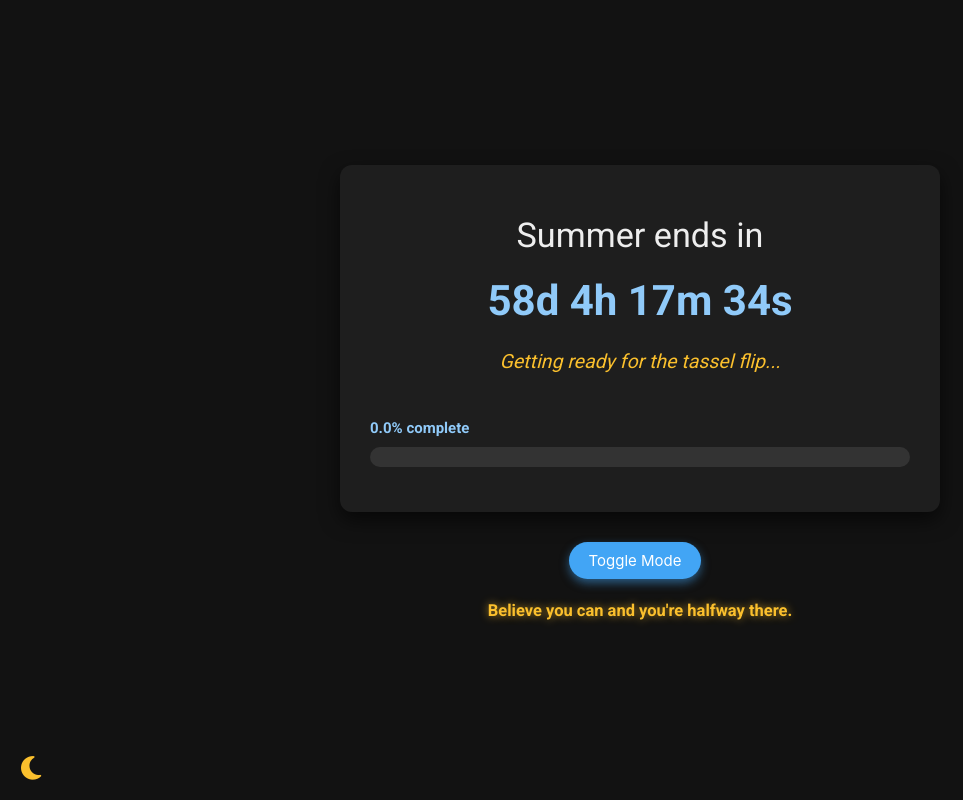
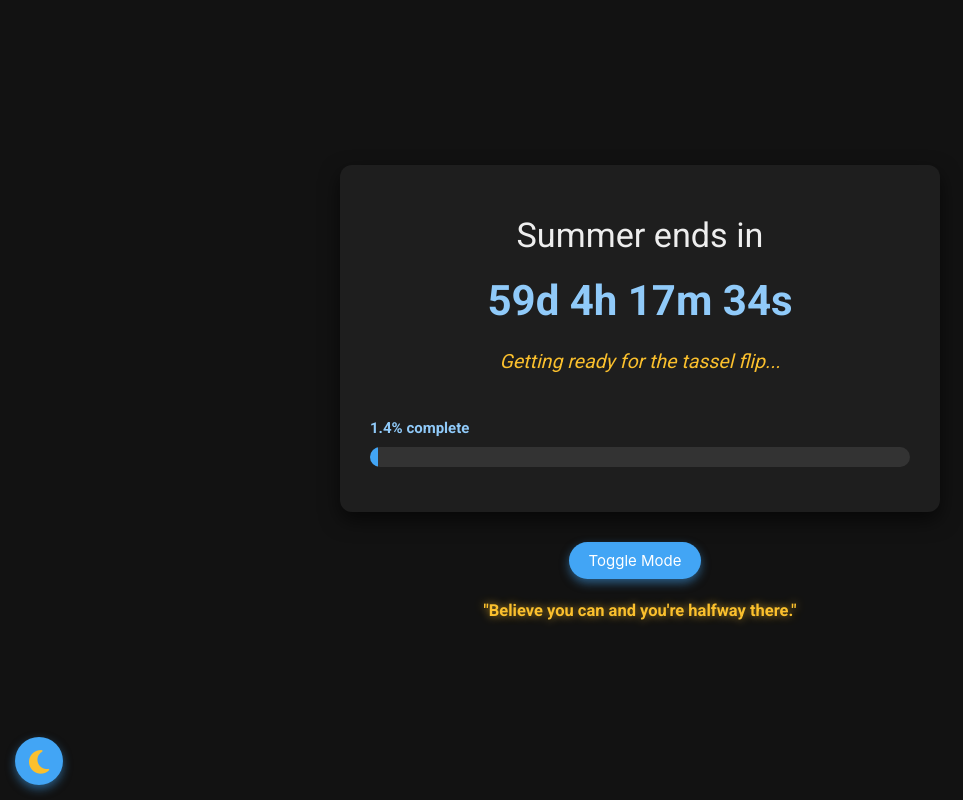
Before and after one commit to Atlas988/CO26, a plain HTML site: page index.html in a window 1280 px wide. Both pictures are taken after a click on the button "Toggle Mode". Shown: the whole page, without its empty margins (0-963 px from the left). Drawn offline with nearby package versions, Linux system fonts and the light colour scheme.

Commit message:
Update index.html

```diff
--- a/index.html
+++ b/index.html
@@ -192,8 +192,7 @@
 
   <script>
   const graduationDate = new Date("2026-05-29T10:00:00");
-    const fullHighSchoolStartDate = new Date("2022-07-28T00:00:00");
-    const seniorYearStartDate = new Date("2025-07-28T00:00:00");
+  const schoolStartDate = new Date("2025-07-28T00:00:00");
   const summerStartDate = new Date("2025-05-30T00:00:00");
   const summerEndDate = new Date("2025-07-28T00:00:00");
 
@@ -225,44 +224,17 @@
 
   let currentMode = 'graduation'; // or 'summer'
   let quipIndex = 0;
+  let hasCelebrated = false;
   let lastConfettiMinute = null;
+  let manualTheme = null;
 
-    // Theme toggle button and icon
-    const themeToggleBtn = document.getElementById('theme-toggle');
-    const themeIcon = themeToggleBtn.querySelector('i');
-
-    // Function to update theme icon based on current theme
-    function updateThemeIcon() {
-      if (document.body.classList.contains('night-theme')) {
-        themeIcon.classList.remove('fa-sun');
-        themeIcon.classList.add('fa-moon');
-      } else {
-        themeIcon.classList.remove('fa-moon');
-        themeIcon.classList.add('fa-sun');
+  // Helper to get full days between ignoring time-of-day issues
+  function daysBetween(date1, date2) {
+    const utc1 = Date.UTC(date1.getFullYear(), date1.getMonth(), date1.getDate());
+    const utc2 = Date.UTC(date2.getFullYear(), date2.getMonth(), date2.getDate());
+    const msPerDay = 24 * 60 * 60 * 1000;
+    return Math.floor((utc2 - utc1) / msPerDay);
   }
-    }
-
-    // Apply default dark theme
-    document.body.classList.add('night-theme');
-    updateThemeIcon();
-
-    // Toggle theme button click
-    themeToggleBtn.addEventListener('click', () => {
-      if (document.body.classList.contains('night-theme')) {
-        document.body.classList.replace('night-theme', 'day-theme');
-      } else {
-        document.body.classList.replace('day-theme', 'night-theme');
-      }
-      updateThemeIcon();
-    });
-
-    // Mode toggle button
-    document.getElementById('mode-toggle').addEventListener('click', () => {
-      currentMode = currentMode === 'graduation' ? 'summer' : 'graduation';
-      quipIndex = 0;
-      document.getElementById('quip').textContent = quips[quipIndex];
-      updateCountdown();
-    });
 
   function updateCountdown() {
     const now = new Date();
@@ -270,8 +242,7 @@
 
     if (currentMode === 'graduation') {
       targetDate = graduationDate;
-        // Use senior year start date for progress (change if you want full HS)
-        startDate = seniorYearStartDate;
+      startDate = schoolStartDate;
       modeLabel = "Graduation in";
     } else {
       targetDate = summerEndDate;
@@ -280,7 +251,7 @@
     }
 
     const totalSeconds = Math.floor((targetDate - now) / 1000);
-      const days = Math.floor(totalSeconds / (3600 * 24));
+    const days = daysBetween(now, targetDate);
     const hours = Math.floor((totalSeconds % (3600 * 24)) / 3600);
     const minutes = Math.floor((totalSeconds % 3600) / 60);
     const seconds = totalSeconds % 60;
@@ -290,22 +261,29 @@
       ? `${days}d ${hours}h ${minutes}m ${seconds}s`
       : "🎓 Congratulations!";
 
+    // Confetti logic
     if (totalSeconds > 0 && seconds === 0 && lastConfettiMinute !== minutes) {
-        confetti({
-          particleCount: 150,
-          spread: 100,
-          origin: { y: 0.6 },
-          colors: ['#fbc02d', '#42a5f5', '#90caf9']
-        });
+      confetti({ particleCount: 150, spread: 100, origin: { y: 0.6 } });
       lastConfettiMinute = minutes;
+    } else if (totalSeconds <= 0 && !hasCelebrated) {
+      confetti({ particleCount: 300, spread: 120, origin: { y: 0.6 } });
+      hasCelebrated = true;
     }
 
+    // Progress percent calculation
     const totalDuration = targetDate - startDate;
     const timeElapsed = now - startDate;
-      let progressPercent = Math.min(100, Math.max(0, (timeElapsed / totalDuration) * 100));
-      if (currentMode === 'summer') {
-        progressPercent = 0; // no progress bar for summer mode
+
+    let progressPercent = 0;
+    if (now < startDate) {
+      progressPercent = 0;
+    } else if (now > targetDate) {
+      progressPercent = 100;
+    } else {
+      progressPercent = (timeElapsed / totalDuration) * 100;
     }
+    progressPercent = Math.min(100, Math.max(0, progressPercent));
+
     document.getElementById("progress-bar").style.width = `${progressPercent.toFixed(2)}%`;
     document.getElementById("progress-percent").textContent = `${progressPercent.toFixed(1)}% complete`;
   }
@@ -319,38 +297,82 @@
       quipIndex = (quipIndex + 1) % quips.length;
     }, 800);
   }
+
   function updateDailyQuote() {
     const now = new Date();
     const startOfYear = new Date(now.getFullYear(), 0, 0);
     const diff = now - startOfYear;
     const oneDay = 1000 * 60 * 60 * 24;
     const dayOfYear = Math.floor(diff / oneDay);
-
-      // Cycle through motivationalQuotes by day of year
     const quote = motivationalQuotes[dayOfYear % motivationalQuotes.length];
-      const quoteEl = document.getElementById("daily-quote");
+    const quoteEl = document.getElementById('daily-quote');
     quoteEl.style.opacity = 0;
     setTimeout(() => {
-        quoteEl.textContent = quote;
+      quoteEl.textContent = `"${quote}"`;
       quoteEl.style.opacity = 1;
     }, 800);
   }
 
-    // Initial call to display quip and daily quote
-    document.getElementById("quip").textContent = quips[quipIndex];
+  function applyTheme() {
+    const body = document.body;
+    if (manualTheme) {
+      body.className = manualTheme === 'day' ? 'day-theme' : 'night-theme';
+    } else {
+      const hour = new Date().getHours();
+      body.className = hour >= 6 && hour < 18 ? 'day-theme' : 'night-theme';
+    }
+  }
+
+  // Initialize theme to dark by default
+  manualTheme = 'night';
+  applyTheme();
+
+  // Toggle theme with FontAwesome icons
+  const themeToggle = document.getElementById("theme-toggle");
+  themeToggle.innerHTML = '<i id="theme-icon" class="fa fa-moon"></i>';
+  themeToggle.style.position = 'fixed';
+  themeToggle.style.bottom = '15px';
+  themeToggle.style.left = '15px';
+  themeToggle.style.borderRadius = '50%';
+  themeToggle.style.width = '48px';
+  themeToggle.style.height = '48px';
+  themeToggle.style.padding = '0';
+  themeToggle.style.backgroundColor = '#42a5f5';
+  themeToggle.style.display = 'flex';
+  themeToggle.style.alignItems = 'center';
+  themeToggle.style.justifyContent = 'center';
+  themeToggle.style.boxShadow = '0 4px 10px rgba(66,165,245,0.5)';
+  themeToggle.style.cursor = 'pointer';
+
+  themeToggle.addEventListener("click", () => {
+    manualTheme = manualTheme === 'day' ? 'night' : 'day';
+    applyTheme();
+    const icon = document.getElementById('theme-icon');
+    if (manualTheme === 'day') {
+      icon.className = 'fa fa-sun';
+      themeToggle.style.backgroundColor = '#1976d2';
+    } else {
+      icon.className = 'fa fa-moon';
+      themeToggle.style.backgroundColor = '#42a5f5';
+    }
+  });
+
+  document.getElementById("mode-toggle").addEventListener("click", () => {
+    currentMode = currentMode === 'graduation' ? 'summer' : 'graduation';
+    hasCelebrated = false;
+    updateCountdown();
+  });
+
+  // Initial setup
+  updateCountdown();
+  rotateQuip();
   updateDailyQuote();
 
-    // Update countdown every second
-    setInterval(() => {
-      updateCountdown();
-    }, 1000);
+  // Intervals
+  setInterval(updateCountdown, 1000);
+  setInterval(rotateQuip, 10000);
 
-    // Rotate quip every 10 seconds
-    setInterval(() => {
-      rotateQuip();
-    }, 10000);
-
-    // Update daily quote once per day at midnight
+  // Update daily quote once a day at midnight
   function scheduleDailyQuoteUpdate() {
     const now = new Date();
     const msUntilMidnight = new Date(now.getFullYear(), now.getMonth(), now.getDate() + 1) - now;
@@ -360,9 +382,6 @@ function updateDailyQuote() {
     }, msUntilMidnight);
   }
   scheduleDailyQuoteUpdate();
-
-    // Initial countdown update
-    updateCountdown();
 </script>
 </body>
 </html>
```
Lines whose indentation alone changed are shown as unchanged.
